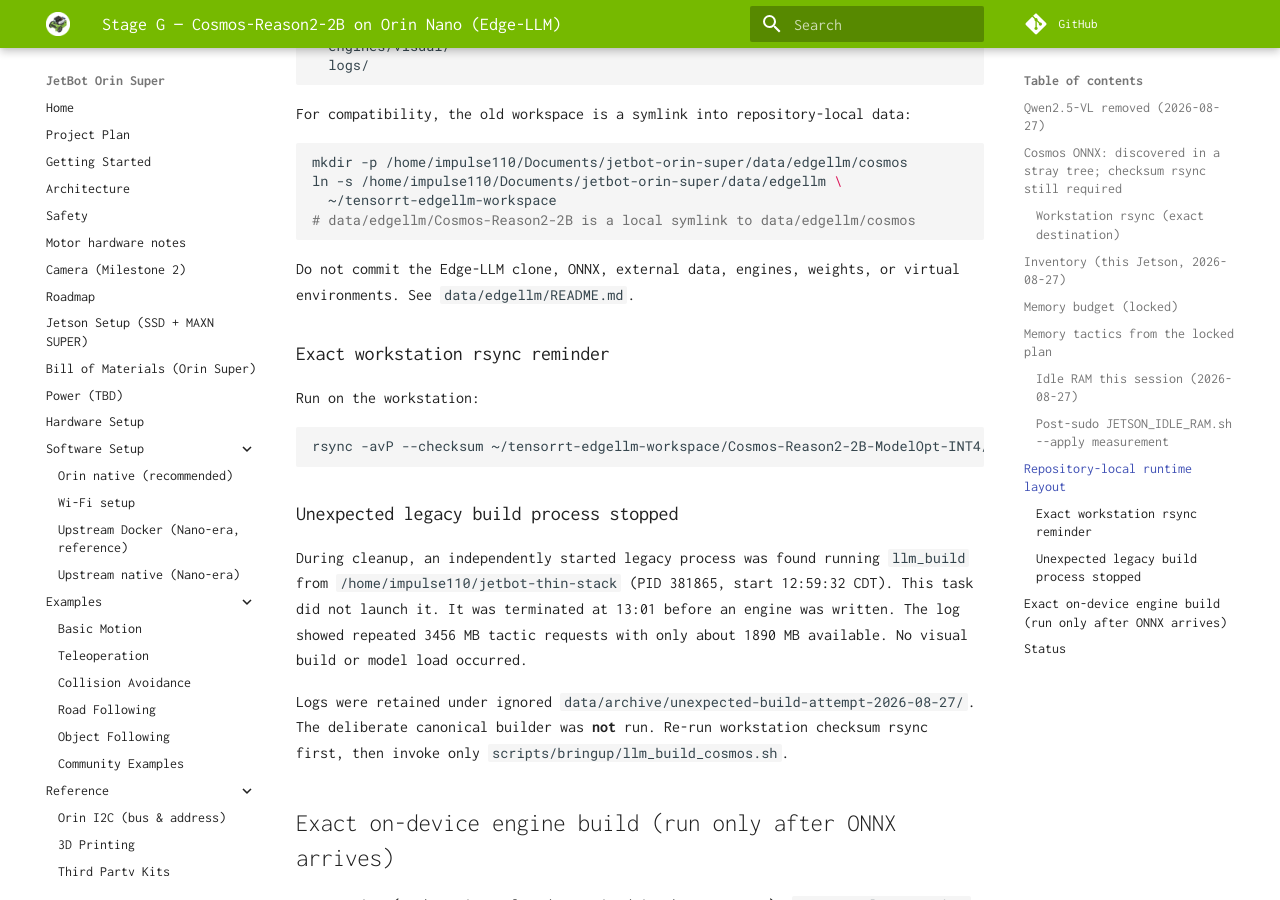
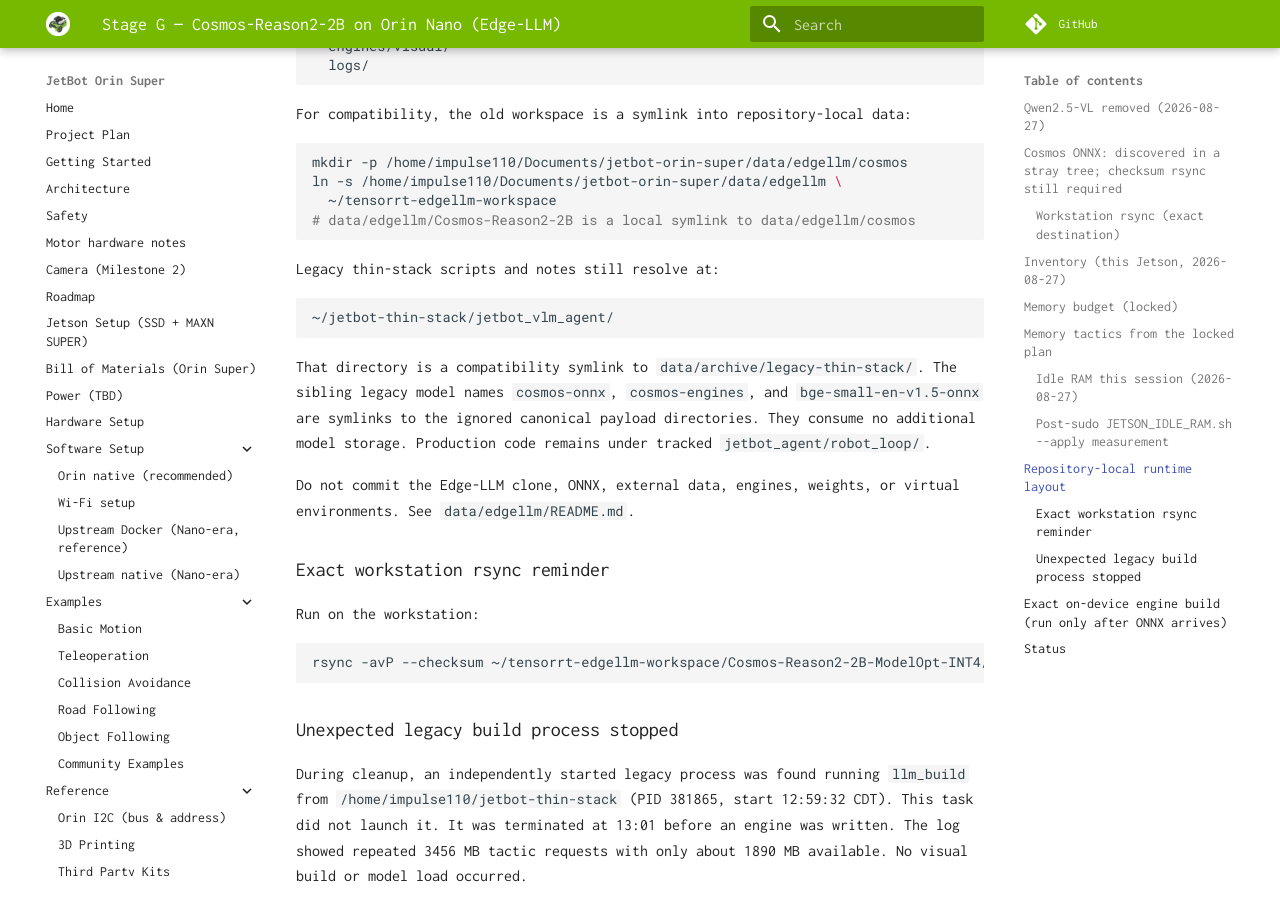
Before and after one commit to AbuAyah110/jetbot-orin-super, an MkDocs documentation site: the page built from docs/bringup/07-cosmos-nano.md, in a window 1280 px wide and 900 px high, scrolled down 7169 px. Built offline with MkDocs 1.6.1 and Material for MkDocs 9.7.7, drawn with Linux system fonts in a browser that asks for light colours; comment, search, counter and statistics services are not loaded.

Commit message:
Document thin-stack compatibility paths
Keep legacy model locations usable through symlinks while ensuring every multi-gigabyte payload remains ignored and canonical source stays in one checkout.

````diff
--- a/docs/bringup/07-cosmos-nano.md
+++ b/docs/bringup/07-cosmos-nano.md
@@ -205,6 +205,18 @@
 # data/edgellm/Cosmos-Reason2-2B is a local symlink to data/edgellm/cosmos
 ```
 
+Legacy thin-stack scripts and notes still resolve at:
+
+```text
+~/jetbot-thin-stack/jetbot_vlm_agent/
+```
+
+That directory is a compatibility symlink to
+`data/archive/legacy-thin-stack/`. The sibling legacy model names
+`cosmos-onnx`, `cosmos-engines`, and `bge-small-en-v1.5-onnx` are symlinks to
+the ignored canonical payload directories. They consume no additional model
+storage. Production code remains under tracked `jetbot_agent/robot_loop/`.
+
 Do not commit the Edge-LLM clone, ONNX, external data, engines, weights, or
 virtual environments. See `data/edgellm/README.md`.
 
````
Also changed, not shown: TASKBOARD.md (+7 -0 lines), data/edgellm/README.md (+13 -0 lines), 1 other file.
